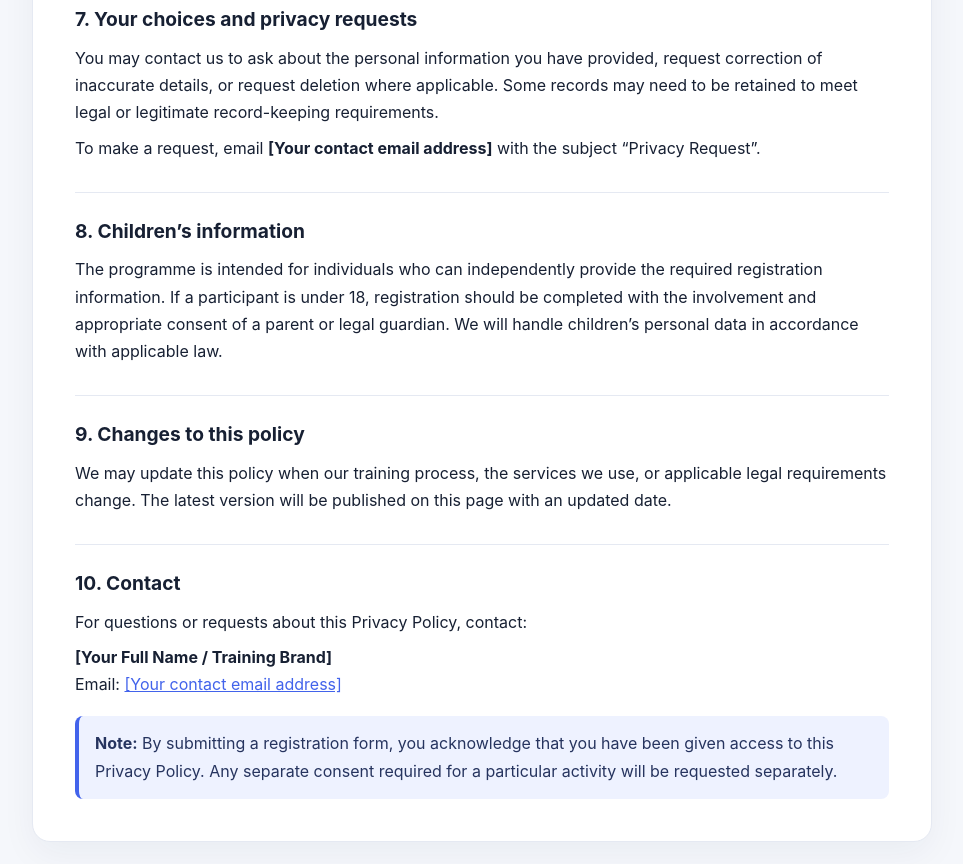
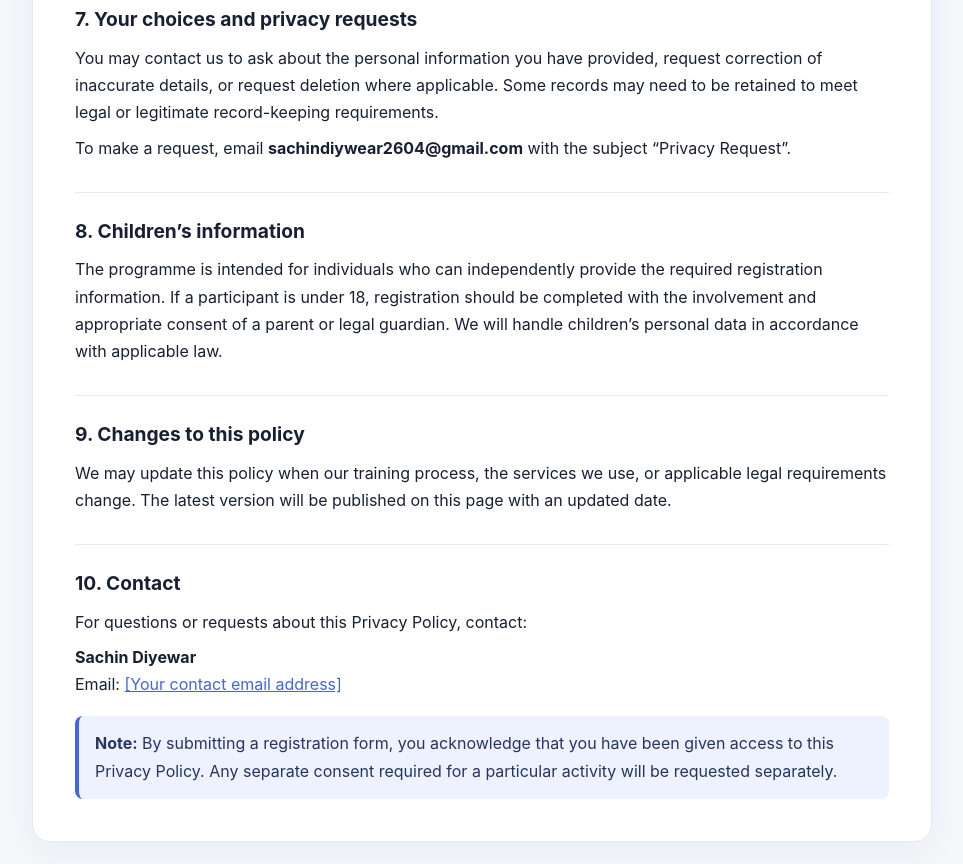
Before and after one commit to sachin20-J/android-training-privacy, a plain HTML site: page index.html in a window 1280 px wide. Shown: the part 1816-2680 px from the top of the page, without its empty margins (158-1121 px from the left). Drawn offline with Linux system fonts and the light colour scheme.

Commit message:
Fix email address typos in privacy policy

```diff
--- a/index.html
+++ b/index.html
@@ -111,7 +111,7 @@
           We are not claiming to be a government body, university, or accredited certification
           organisation.
         </p>
-        <p><strong>Privacy contact:</strong> sachindiyewar2604@gmail.com </p>
+        <p><strong>Privacy contact:</strong> sachindiywear2604@gmail.com </p>
       </section>
 
       <section>
@@ -187,7 +187,7 @@
           requirements.
         </p>
         <p>
-          To make a request, email <strong>[Your contact email address]</strong> with
+          To make a request, email <strong>sachindiywear2604@gmail.com</strong> with
           the subject “Privacy Request”.
         </p>
       </section>
@@ -218,8 +218,8 @@
           For questions or requests about this Privacy Policy, contact:
         </p>
         <p>
-          <strong>[Your Full Name / Training Brand]</strong><br>
-          Email: <a href="mailto:sachindiyewar2604@gmail.com">[Your contact email address]</a>
+          <strong>Sachin Diyewar </strong><br>
+          Email: <a href="mailto:sachindiywear2604@gmail.com">[Your contact email address]</a>
         </p>
       </section>
 
```
